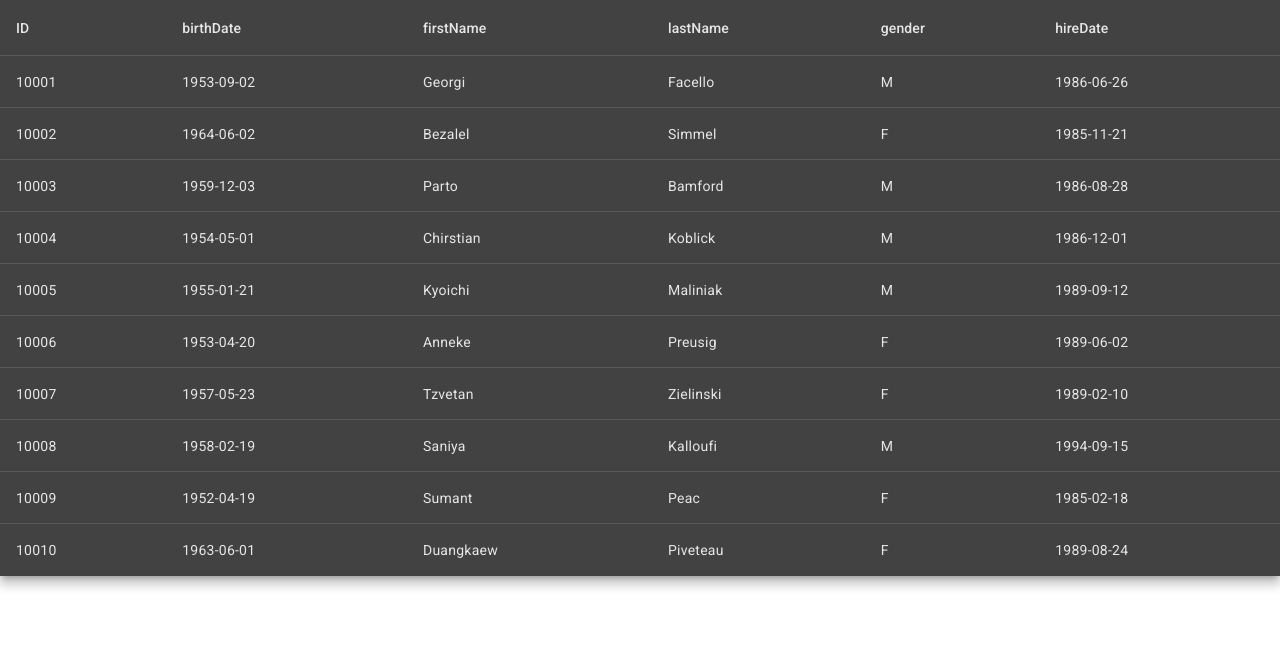
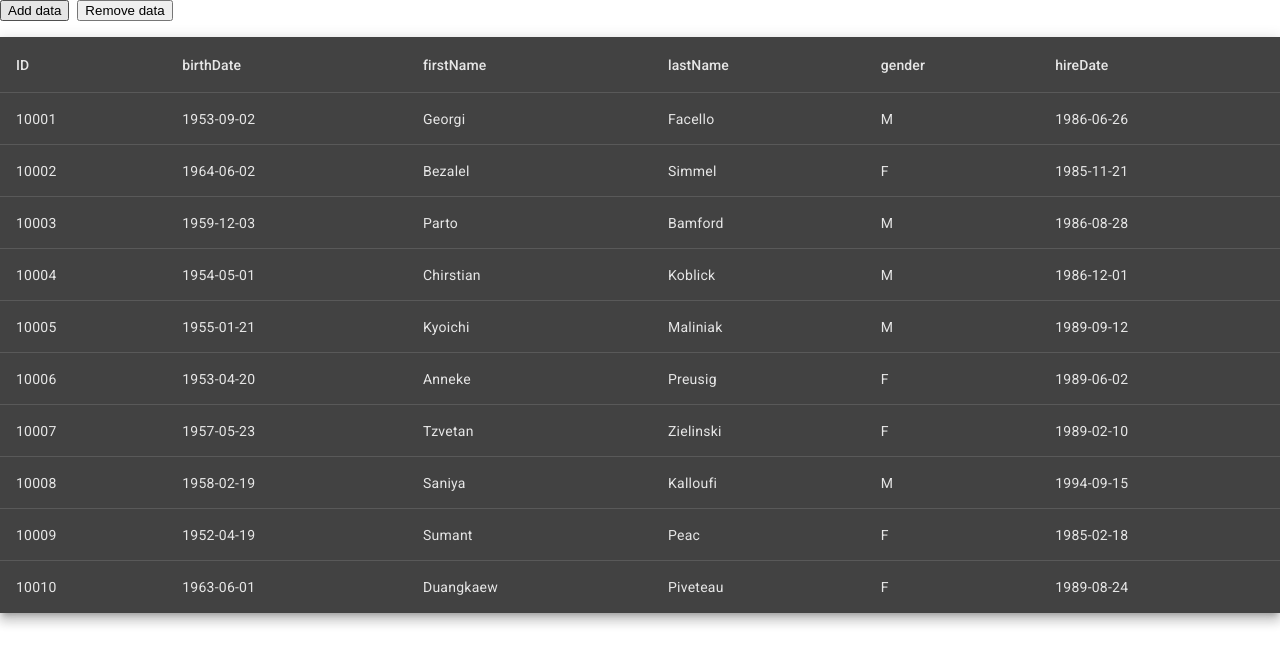
Before and after one commit to Deivv77/Table_Angular_data_from_server, an Angular app: page / in a window 1280 px wide. Shown: the top 664 px of the page. Built offline with nearby package versions, Linux system fonts and the light colour scheme.

Commit message:
remove and add button

```diff
--- a/src/app/table/table.component.css
+++ b/src/app/table/table.component.css
@@ -0,0 +1,11 @@
+.demo-table {
+    width: 100%;
+  }
+
+  .demo-button-container {
+    padding-bottom: 16px;
+  }
+
+  .demo-button + .demo-button {
+    margin-left: 8px;
+  }
--- a/src/app/table/table.component.html
+++ b/src/app/table/table.component.html
@@ -1,3 +1,16 @@
+<div class="demo-button-container">
+    <button mat-raised-button (click)="addData()" class="demo-button">
+      Add data
+    </button>
+    <button
+        mat-raised-button
+        [disabled]="!dataSource.length"
+        (click)="removeData()"
+        class="demo-button">
+      Remove data
+    </button>
+  </div>
+
 <table mat-table [dataSource]="dataSource" class="mat-elevation-z8">
 
     <!--- Note that these columns can be defined in any order.
--- a/src/app/table/table.component.ts
+++ b/src/app/table/table.component.ts
@@ -1,4 +1,15 @@
 import { Component } from '@angular/core';
+import {ViewChild} from '@angular/core';
+import {MatTable} from '@angular/material/table';
+
+export interface dati {
+  id: any;
+  birthDate: any;
+  firstName: any;
+  lastName: any;
+  gender: any;
+  hireDate : any;
+}
 
 @Component({
   selector: 'app-table',
@@ -8,12 +19,25 @@ import { Component } from '@angular/core';
 
 
 
+
 export class TableComponent {
   displayedColumns: string[] = ['id', 'birthDate', 'firstName', 'lastName', 'gender','hireDate'];
   dataSource = data;
+  @ViewChild(MatTable)
+  table!: MatTable<dati>;
+
+  addData() {
+    const randomElementIndex = Math.floor(Math.random() * data.length);
+    this.dataSource.push(data[randomElementIndex]);
+    this.table.renderRows();
+  }
+
+  removeData() {
+    this.dataSource.pop();
+    this.table.renderRows();
+  }
 }
-
-let data : any =  [
+let data : dati[] = [
   {
       "id": 10001,
       "birthDate": "1953-09-02",
```
